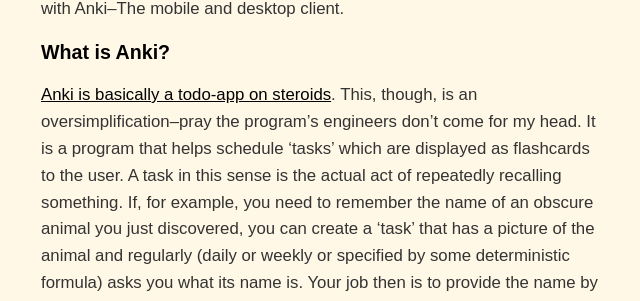
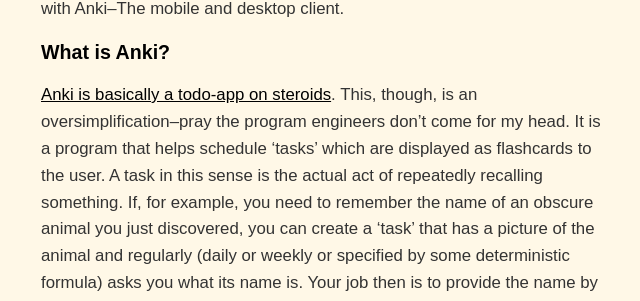
Before and after one commit to dCO2/rococo, a Jekyll site: the page built from _posts/2022-08-17-project-mnemosyne.md, in a window 1280 px wide and 900 px high, scrolled down 1896 px. Shown: the part 175-476 px from the top of the window, without its empty margins (335-975 px from the left). Built offline with Jekyll 4.4.1, drawn with Linux system fonts in a browser that asks for light colours; some web fonts are replaced; some of the changed text lies outside the part shown.

Commit message:
Added more content

```diff
--- a/_posts/2022-08-17-project-mnemosyne.md
+++ b/_posts/2022-08-17-project-mnemosyne.md
@@ -53,7 +53,7 @@ There are now many technologies (apps and softwares and routines) that seriously
 For various reasons that will be explained in this essay, I chose to work with Anki--The mobile and desktop client.
 
 ### What is Anki?
-[Anki is basically a todo-app on steroids](). This, though, is an oversimplification--pray the program's engineers don't come for my head. It is a program that helps schedule 'tasks' which are displayed as flashcards to the user. A task in this sense is the actual act of repeatedly recalling something. If, for example, you need to remember the name of an obscure animal you just discovered, you can create a 'task' that has a picture of the animal and regularly (daily or weekly or specified by some deterministic formula) asks you what its name is. Your job then is to provide the name by trying to recall it. A task is not limited to recall though. It could be a physical action you must perform such as an exercise. (We want to think about the concept of SRS systems unrestrictedly)
+[Anki is basically a todo-app on steroids](). This, though, is an oversimplification--pray the program engineers don't come for my head. It is a program that helps schedule 'tasks' which are displayed as flashcards to the user. A task in this sense is the actual act of repeatedly recalling something. If, for example, you need to remember the name of an obscure animal you just discovered, you can create a 'task' that has a picture of the animal and regularly (daily or weekly or specified by some deterministic formula) asks you what its name is. Your job then is to provide the name by trying to recall it. A task is not limited to recall though. It could be a physical action you must perform such as an exercise. (We want to think about the concept of SRS systems unrestrictedly)
 
 ## <a href="/2022/08/17/project-mnemosyne#" style="text-decoration: none;">2. How I use Anki</a>
 
```
